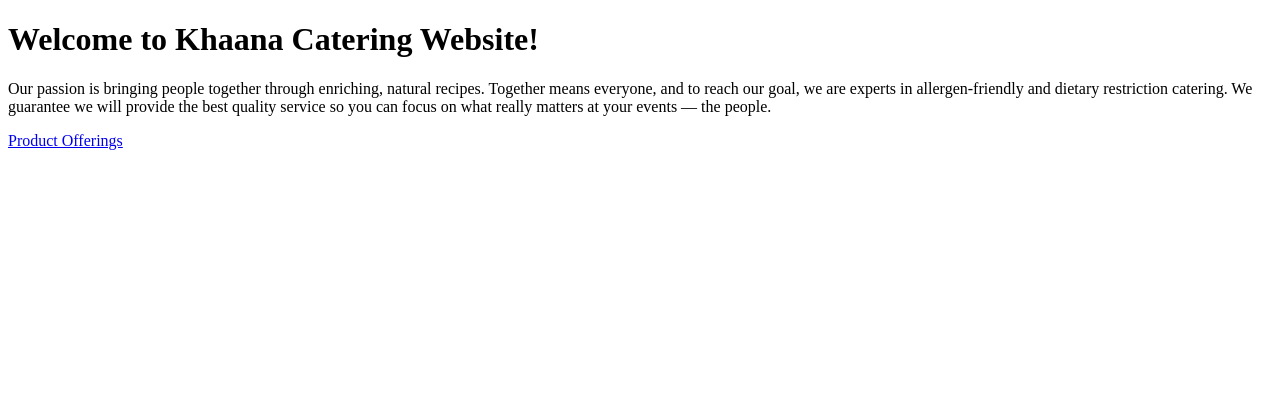
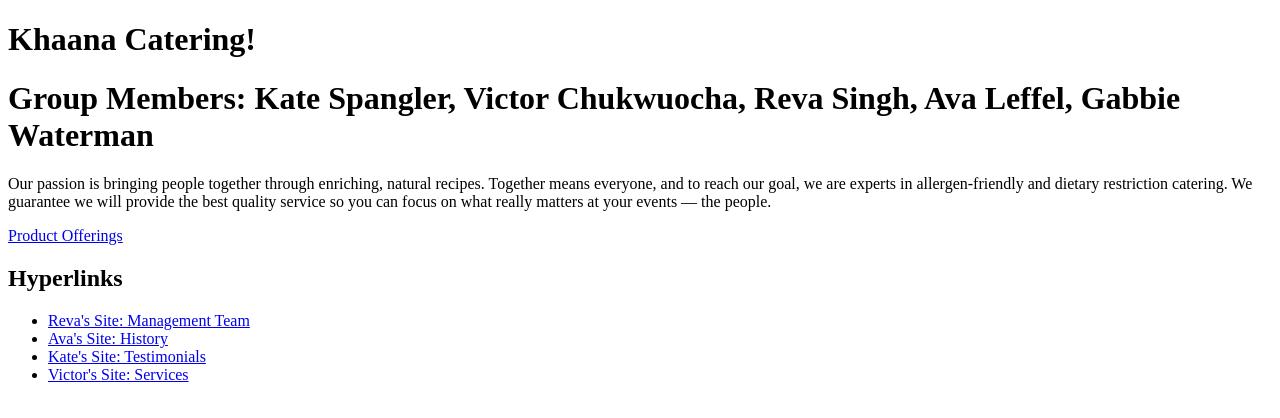
Before and after one commit to gabriellewaterman/test-repo, a plain HTML site: page index.html in a window 1280 px wide. Drawn offline with Linux system fonts and the light colour scheme.

Commit message:
Update index.html

```diff
--- a/index.html
+++ b/index.html
@@ -1,10 +1,11 @@
 <!DOCTYPE html>
 <html>
 <head>
-  <title>Welcome</title>
+  <title>Welcome to Group 5's Official Website!</title>
 </head>
 <body>
-  <h1>Welcome to Khaana Catering Website!</h1>
+  <h1>Khaana Catering!</h1>
+    <h1>Group Members: Kate Spangler, Victor Chukwuocha, Reva Singh, Ava Leffel, Gabbie Waterman</h1>
   <p>
     Our passion is bringing people together through enriching, natural recipes.
     Together means everyone, and to reach our goal, we are experts in allergen-friendly
@@ -15,3 +16,10 @@
   <p><a href="product-offerings.html">Product Offerings</a></p>
 </body>
 </html>
+<h2>Hyperlinks</h2>
+<ul>
+  <li><a href="https://github.com/sing1038/singh1038.github.io/blob/main/Index.html/" target="_blank">Reva's Site: Management Team</a></li>
+  <li><a href="leffela14/MGMT-382-Project-1: Khaana Story and History" target="_blank">Ava's Site: History</a></li>
+  <li><a href="https://github.com/kaspangl/kaspangl.github.io1/blob/main/Testimonials.html"_blank">Kate's Site: Testimonials</a></li>
+   <li><a href="https://github.com/VChukwuocha/MGMT-382-Project-1"_blank">Victor's Site: Services</a></li>
+</ul>
```
